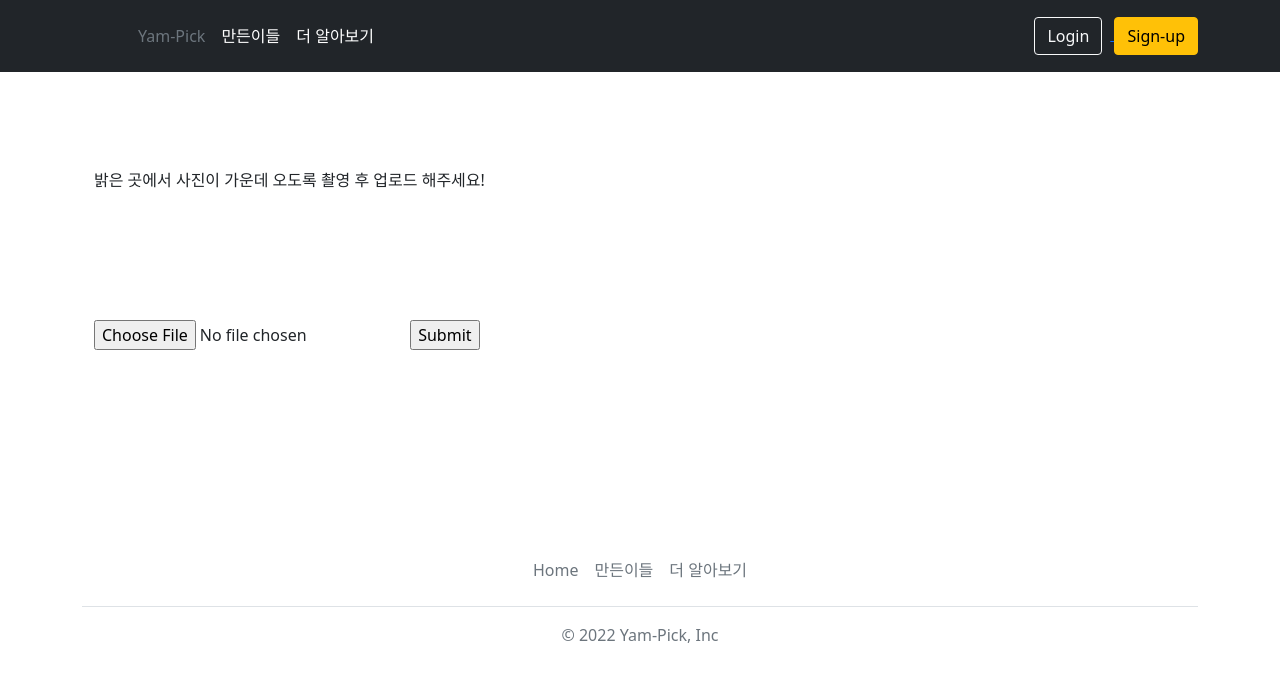
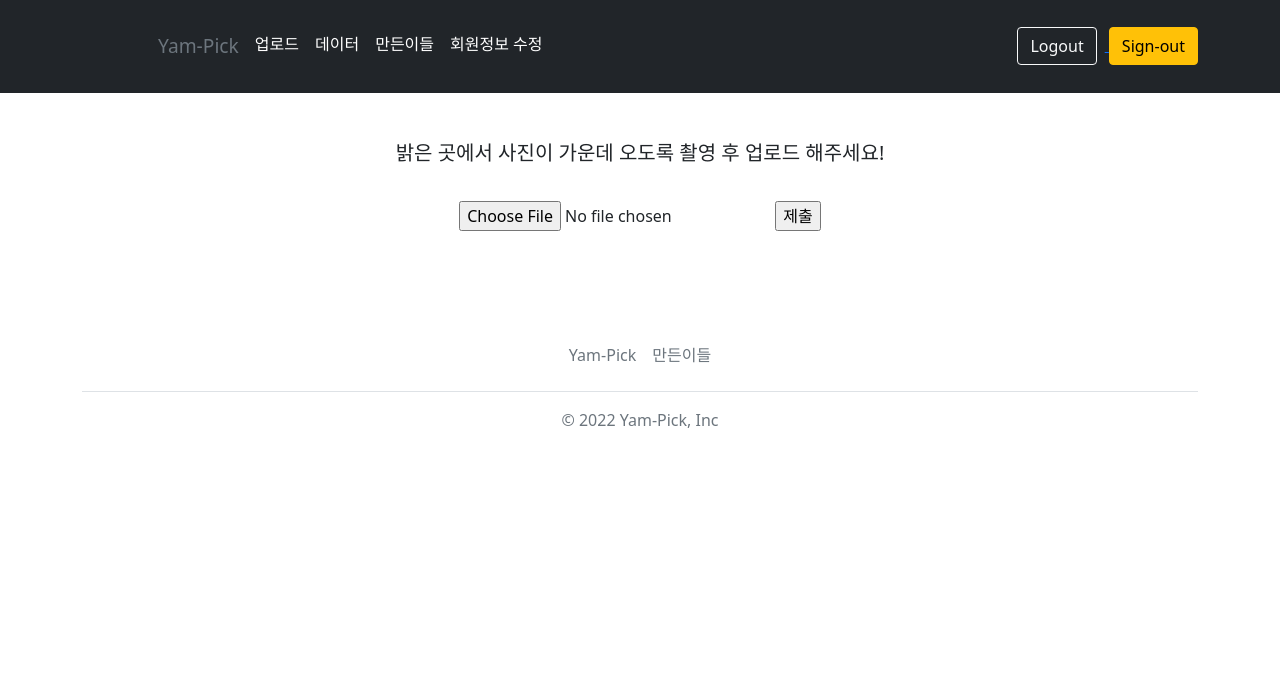
Before and after one commit to ParkSangHyeon77/Yam-Pick_DE, a Flask app: page /upload/ in a window 1280 px wide. Shown: the top 682 px of the page. Run offline with Flask 3, Linux system fonts and the light colour scheme; some libraries are stand-ins or nearby versions.

Commit message:
220912_3

```diff
--- a/yp/templates/main.html
+++ b/yp/templates/main.html
@@ -41,34 +41,39 @@
     {% endblock %}
 </head>
 <body>
-    <div class="b-example-divider"></div>
   <header class="p-3 bg-dark text-white">
     <div class="container">
       <div class="d-flex flex-wrap align-items-center justify-content-center justify-content-lg-start">
         <a href="/" class="d-flex align-items-center mb-2 mb-lg-0 text-white text-decoration-none">
-            <svg class="bi me-2" width="40" height="32" role="img" aria-label="Bootstrap"><use xlink:href="#bootstrap"/></svg>
+          <svg class="bi me-2" width="40" height="32" role="img" aria-label="Bootstrap"><use xlink:href="https://getbootstrap.com/docs/5.1/assets/brand/bootstrap-logo.svg"></svg>
         </a>
 
         {% if login ==True %}
-          <ul class="nav col-12 col-lg-auto me-lg-auto mb-2 justify-content-center mb-md-0">
-            <li><a href="/">
+        <ul class="nav col-12 col-lg-auto me-lg-auto mb-2 justify-content-center mb-md-0" style="margin-right:10px; padding: 8px 20px;">
+          <!-- <li><a href="/">
             <img class="mb-4" src="https://getbootstrap.com/docs/5.1/assets/brand/bootstrap-logo.svg" alt="" width="72" height="57">
-            </a></li>
+          </a></li> -->
           <li><a href="/" class="nav-link px-2 text-secondary" style="font-size: 1.2em;">Yam-Pick</a></li>
           <li><a href="/upload" class="nav-link px-2 text-white">업로드</a></li>
           <li><a href="/data" class="nav-link px-2 text-white">데이터</a></li>
           <li><a href="/aboutus" class="nav-link px-2 text-white">만든이들</a></li>
-            <li><a href="/data" class="nav-link px-2 text-white">더 알아보기</a></li>
-            <li><a href="/auth/mypage/" class="nav-link px-2 text-white">회원정보 수정</a></li>
-            <li><a href="{{ url_for('auth.logout') }}" class="nav-link px-2 text-white">로그아웃</a></li>
-            <li><a href="/auth/signout/" class="nav-link px-2 text-white">회원탈퇴</a></li>
+          <li><a href="/auth/mypage" class="nav-link px-2 text-white">회원정보 수정</a></li>
+          <!-- <li><a href="{{ url_for('auth.logout') }}" class="nav-link px-2 text-white">로그아웃</a></li>
+          <li><a href="/auth/signout" class="nav-link px-2 text-white">회원탈퇴</a></li> -->
         </ul>
 
+        <div class="text-end">
+          <a href ="{{ url_for('auth.logout') }}">
+          <button type="button" class="btn btn-outline-light me-2">Logout</button>
+          </a>
+          <a href ="/auth/signout">
+          <button type="button" class="btn btn-warning">Sign-out</button>
+          </a>
+        </div>
         {% else %}
         <ul class="nav col-12 col-lg-auto me-lg-auto mb-2 justify-content-center mb-md-0">
           <li><a href="/" class="nav-link px-2 text-secondary">Yam-Pick</a></li>
           <li><a href="/aboutus" class="nav-link px-2 text-white">만든이들</a></li>
-            <li><a href="/auth/login" class="nav-link px-2 text-white">더 알아보기</a></li>
         </ul>
 
         <div class="text-end">
@@ -84,8 +89,8 @@
     </div>
   </header>
 
-    <div class="container col-xxl-8 px-4 py-5">
-        <div class="row flex-lg-row-reverse align-items-center g-5 py-5">{% block content %}
+  <div class="container col-xxl-8 px-4 py-5">{% block content %}
+      <div class="row flex-lg-row-reverse align-items-center g-5 py-5">
         <div class="col-10 col-sm-8 col-lg-6">
           <img src="/static/img/main_background.jpg" class="d-block mx-lg-auto img-fluid" alt="Bootstrap Themes" width="700" height="500" loading="lazy">
         </div>
@@ -120,9 +125,9 @@
   <div class="container"> {% block footer %}
       <footer class="py-3 my-4">
           <ul class="nav justify-content-center border-bottom pb-3 mb-3">
-            <li class="nav-item"><a href="/" class="nav-link px-2 text-muted">Home</a></li>
+          <li class="nav-item"><a href="/" class="nav-link px-2 text-muted">Yam-Pick</a></li>
           <li class="nav-item"><a href="/aboutus" class="nav-link px-2 text-muted">만든이들</a></li>
-            <li class="nav-item"><a href="/auth/login" class="nav-link px-2 text-muted">더 알아보기</a></li>
+          <!-- <li class="nav-item"><a href="/auth/login" class="nav-link px-2 text-muted">더 알아보기</a></li> -->
           </ul>
           <p class="text-center text-muted">&copy; 2022 Yam-Pick, Inc</p>
       </footer>
--- a/yp/templates/upload/upload.html
+++ b/yp/templates/upload/upload.html
@@ -1,19 +1,21 @@
 {% extends "main.html" %}
-{% block title %}Index{% endblock %}
+{% block title %}{% endblock %}
 {% block head %}
     {{ super() }}
 {% endblock %}
 {% block content %}
 <body>
-    <p>
-        밝은 곳에서 사진이 가운데 오도록 촬영 후 업로드 해주세요!
-    </p>
-    <p>
-        <form method="POST" enctype="multipart/form-data" action="{{ url_for('upload.upload') }}">
-            <input type="file" name="food_img"/>
-            <input type="submit"/>
-        </form>
-    </p>
+    <div style="text-align:center;">
+        <h5 style="padding-bottom: 20px;">
+            밝은 곳에서 사진이 가운데 오도록 촬영 후 업로드 해주세요!
+        </h5>
+        <p>
+            <form method="POST" enctype="multipart/form-data" action="{{ url_for('upload.upload') }}">
+                <input type="file" name="food_img">
+                <input type="submit" value = "제출">
+            </form>
+        </p>
+    </div>
 </body>
 {% endblock %}
 </html>
--- a/yp/templates/upload/upload_check2.html
+++ b/yp/templates/upload/upload_check2.html
@@ -1,5 +1,5 @@
 {% extends "main.html" %}
-{% block title %}Index{% endblock %}
+{% block title %}{% endblock %}
 {% block head %}
     {{ super() }}
 {% endblock %}
@@ -16,7 +16,7 @@
     </form>
     <form action="{{ url_for('upload.how') }}" method = "post">
         <input placeholder="직접 입력하기" name = "food_name">
-        <button type="submit">next</button>
+        <button type="submit">제출</button>
     </form>
     </div>
 </body>
--- a/yp/templates/upload/upload_how.html
+++ b/yp/templates/upload/upload_how.html
@@ -1,5 +1,5 @@
 {% extends "main.html" %}
-{% block title %}Index{% endblock %}
+{% block title %}{% endblock %}
 {% block head %}
     {{ super() }}
 {% endblock %}
--- a/yp/templates/upload/upload_isnew.html
+++ b/yp/templates/upload/upload_isnew.html
@@ -1,5 +1,5 @@
 {% extends "main.html" %}
-{% block title %}Index{% endblock %}
+{% block title %}{% endblock %}
 {% block head %}
     {{ super() }}
 {% endblock %}
--- a/yp/templates/upload/upload_result.html
+++ b/yp/templates/upload/upload_result.html
@@ -1,5 +1,5 @@
 {% extends "main.html" %}
-{% block title %}Index{% endblock %}
+{% block title %}{% endblock %}
 {% block head %}
     {{ super() }}
 {% endblock %}
--- a/yp/views/upload_views.py
+++ b/yp/views/upload_views.py
@@ -3,6 +3,8 @@ from yp.models import tb_user_img, tb_food_img
 from yp import db
 from sqlalchemy import func, and_
 from functions import func_ml, func_user__nutrient
+from yp.views.auth_views import session
+from yp.models import tb_user
 
 import config
 import os
@@ -14,34 +16,43 @@ NEW_IMG = None
 
 @bp.route('/')
 def upload():
-    return render_template("upload/upload.html")
+    # if 'user' in session:
+    #   user_email = session.get("user")
+    #   user = tb_user.query.filter_by(user_email=user_email).first()
+    #   return render_template("upload/upload.html", username = user.user_name, login = True)
+    # else:
+    #   return render_template("upload/upload.html", login = False)
+
+    return render_template("upload/upload.html", login = True)
 
 @bp.route("/", methods=["POST"])
 def upload_done():
+    try:
+        global NEW_IMG
+        NEW_IMG = tb_user_img()
+        NEW_IMG.upload_index = db.session.query(func.count(tb_user_img.upload_index)).all()[0][0] + 1
+        NEW_IMG.upload_user = 'geehyun'
+        NEW_IMG.upload_location = os.path.join(config.BASE_DIR, f"yp/static/img/user_upload/{NEW_IMG.upload_index}.jpg")
 
-    global NEW_IMG
-    NEW_IMG = tb_user_img()
-    NEW_IMG.upload_index = db.session.query(func.count(tb_user_img.upload_index)).all()[0][0] + 1
-    NEW_IMG.upload_user = 'geehyun'
+        uploaded_files = request.files["food_img"]
+        uploaded_files.save(NEW_IMG.upload_location)
 
-    NEW_IMG.upload_location = os.path.join(config.BASE_DIR, f"yp/static/img/user_upload/{NEW_IMG.upload_index}.jpg")
+        # DS 결과
+        global model_result
+        model_result = func_ml.image_prediction_result(NEW_IMG.upload_location, './', 'DenseNet201_129menu.h5')
 
-    uploaded_files = request.files["food_img"]
-    uploaded_files.save(NEW_IMG.upload_location)
+        return render_template("upload/upload_check.html", first = model_result["TOP1"], photo = f"img/user_upload/{NEW_IMG.upload_index}.jpg", login = True)
 
-    # DS 결과
-    global model_result
-    model_result = func_ml.image_prediction_result(NEW_IMG.upload_location, './', 'DenseNet201_129menu.h5')
-
-    return render_template("upload/upload_check.html", first = model_result["TOP1"], photo = f"img/user_upload/{NEW_IMG.upload_index}.jpg")
+    except:
+        return render_template("error_submit.html", login = True)
 
 @bp.route("/re")
 def double_check():
     if NEW_IMG:
-        return render_template("upload/upload_check2.html", food_list = model_result["TOP2to5"], photo = f"img/user_upload/{NEW_IMG.upload_index}.jpg")
+        return render_template("upload/upload_check2.html", food_list = model_result["TOP2to5"], photo = f"img/user_upload/{NEW_IMG.upload_index}.jpg", login = True)
 
     else:
-        return render_template("error.html")
+        return render_template("error.html", login = True)
 
 
 @bp.route("/how", methods=["POST"])
@@ -55,15 +66,15 @@ def how():
             NEW_IMG.upload_isnew = False
             db.session.add(NEW_IMG)
             db.session.commit()
-            return render_template("upload/upload_how.html", photo = f"img/user_upload/{NEW_IMG.upload_index}.jpg")
+            return render_template("upload/upload_how.html", photo = f"img/user_upload/{NEW_IMG.upload_index}.jpg", login = True)
         else:
             NEW_IMG.upload_isnew = True
             db.session.add(NEW_IMG)
             db.session.commit()
-            return render_template("upload/upload_isnew.html")
+            return render_template("upload/upload_isnew.html", login = True)
 
     else:
-        return render_template("error.html")
+        return render_template("error.html", login = True)
 
 @bp.route("/result", methods=["POST"])
 def result():
@@ -73,7 +84,6 @@ def result():
 
     # 사용자
     user_age = func_user__nutrient.user_age(g.user_info.user_birth, )
-
     weight_s = func_user__nutrient.standard_weight(g.user_info.user_sex, g.user_info.user_height)
     weight_a = func_user__nutrient.adjusted_weight(g.user_info.user_weight, weight_s)
     user_calorie = func_user__nutrient.calorie_counting(g.user_info.user_sex, user_age, g.user_info.user_height, weight_a, str(g.user_info.user_pa))
@@ -102,4 +112,4 @@ def result():
                                                         )
                                                     ).all()
 
-    return render_template("upload/upload_result.html", text=text, res_list=res_list)
+    return render_template("upload/upload_result.html", text=text, res_list=res_list, login = True)
```
Also changed, not shown: yp/templates/auth/more_info.html (+5 -3 lines), yp/templates/error_submit.html (added, +20 -0 lines), yp/templates/upload/upload_check.html (+9 -5 lines), yp/views/auth_views.py (+42 -0 lines), pybo.db, yp/static/img/user_upload/1.jpg. Lines whose indentation alone changed are shown as unchanged.
